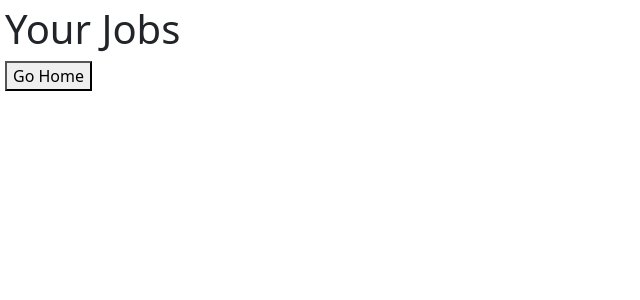
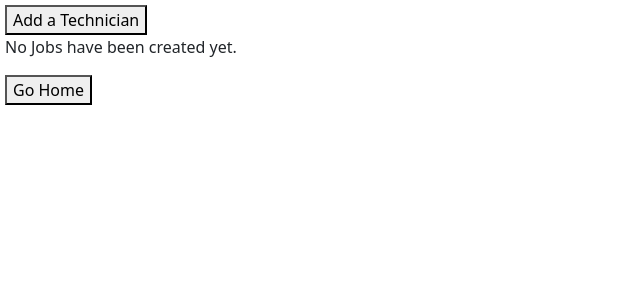
Before and after one commit to nebula1989/RepairManMan, a Django app: page /jobs/ in a window 1280 px wide. Shown: the top 300 px of the page, without its empty margins (0-640 px from the left). Run offline with Django 4.2, Linux system fonts and the light colour scheme.

Commit message:
fixed technician html issues

```diff
--- a/technicians/urls.py
+++ b/technicians/urls.py
@@ -6,8 +6,8 @@ from technicians.views import IndexView, TechnicianArchiveView, TechnicianUpdate
 urlpatterns = [
     path('', IndexView.as_view(), name='technicianIndexView'),
     path('technicianForm', views.technician_form, name='technician_form'),
-    path('detail/<int:technician_id>/', views.detail, name='detail'),
+    path('detail/<int:technician_id>/', views.detail, name='detail_technician'),
     path('<pk>/update', TechnicianUpdateView.as_view(), name='technician_update'),
     path('today/', TechnicianArchiveView.as_view(), name='recent_techs'),
-    path('<pk>/delete/', TechnicianDeleteView.as_view(), name='delete'),
+    path('<pk>/delete/', TechnicianDeleteView.as_view(), name='delete_technician'),
 ]
--- a/technicians/views.py
+++ b/technicians/views.py
@@ -22,7 +22,7 @@ def technician_form(request):
         form.save()
 
     context['form'] = form
-    return render(request, 'technicians/index.html', context)
+    return render(request, 'technicians/technicians.html', context)
 
 
 class IndexView(ListView):
@@ -49,7 +49,7 @@ class TechnicianUpdateView(UpdateView):
 
 class TechnicianDeleteView(DeleteView):
     model = Technician
-    success_url = reverse_lazy('PartsOrderedIndex')
+    success_url = reverse_lazy('technicianIndexView')
 
 
 class TechnicianArchiveView(TodayArchiveView):
--- a/templates/jobs/index.html
+++ b/templates/jobs/index.html
@@ -1,4 +1,26 @@
-{% extends 'base.html'%}
-{% block content %}
-<h1>Your Jobs</h1>
-{% endblock %}
+{% extends 'base.html' %}
+
+    {% block content %}
+        <form action="{% url 'part_order_form' %}" method="get">
+            <button type="submit" class="button">Add a Technician</button>
+        </form>
+        {% if latest_techs_created_list %}
+            <p>List of Technicians</p>
+
+            <ul>
+                {% for tech in latest_techs_created_list %}
+                 <li><a href="{% url 'detail' tech.id %}">{{ tech.id }}</a>: {{ tech.first_name }} {{ tech.last_name }}</li>
+
+                    <!-- Delete Button-->
+                    <form action="{% url 'delete' tech.id %}" method="post">
+                        {% csrf_token %}
+                        <input type="submit" value="Delete">
+                    </form>
+                {% endfor %}
+            </ul>
+
+        {% else %}
+            <p>No Jobs have been created yet.</p>
+        {% endif %}
+
+    {% endblock %}
```
Also changed, not shown: templates/technicians/index.html (+5 -6 lines).
